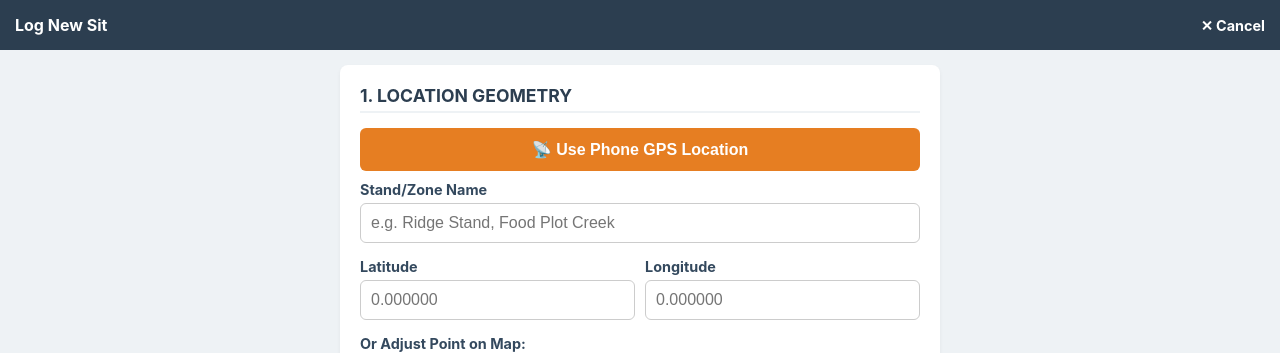
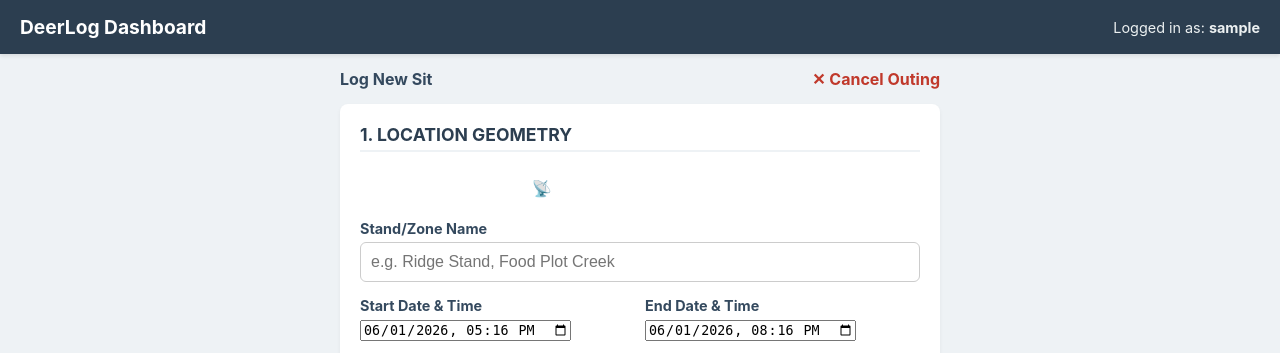
Before and after one commit to bamarob/deerlog, a Django app: page /hunts/create/ in a window 1280 px wide. Shown: the top 353 px of the page. Run offline with Django 5.2, Linux system fonts and the light colour scheme; the visitor is signed in with stand-in values (Sample User, id 1).

Commit message:
Refactor templates with shared base layout

```diff
--- a/core/urls.py
+++ b/core/urls.py
@@ -16,8 +16,10 @@
 """
 from django.contrib import admin
 from django.urls import path, include
+from django.views.generic import RedirectView
 
 urlpatterns = [
     path('admin/', admin.site.bind if hasattr(admin.site, 'bind') else admin.site.urls),
     path('hunts/', include('hunt_logs.urls')), #Mounts our custom logging pages under /hunts/
+    path('', RedirectView.as_view(url='/hunts/dashboard/', permanent=True))
 ]
--- /dev/null
+++ b/hunt_logs/templates/hunt_logs/base.html
@@ -0,0 +1,66 @@
+<!DOCTYPE html>
+<html lang="en">
+<head>
+    <meta charset="UTF-8">
+    <meta name="viewport" content="width=device-width, initial-scale=1.0">
+    <title>{% block title %}DeerLog{% endblock %}</title>
+    <style>
+        :root {
+            --primary: #2c3e50;
+            --success: #27ae60;
+            --danger: #c0392b;
+            --dark: #34495e;
+            --light: #f8f9fa;
+        }
+        body {
+            font-family: -apple-system, BlinkMacSystemFont, "Segoe UI", Roboto, Arial, sans-serif;
+            margin: 0;
+            padding: 0;
+            background-color: #eef2f5;
+            color: var(--dark);
+        }
+        .navbar {
+            background-color: var(--primary);
+            color: white;
+            padding: 15px 20px;
+            display: flex;
+            justify-content: space-between;
+            align-items: center;
+            box-shadow: 0 2px 4px rgba(0,0,0,0.1);
+        }
+        .navbar-brand {
+            color: white;
+            text-decoration: none;
+            font-size: 1.2rem;
+            font-weight: bold;
+        }
+        .user-status {
+            font-size: 0.9rem;
+            color: #ecf0f1;
+        }
+        .container {
+            max-width: 600px;
+            margin: 0 auto;
+            padding: 15px;
+        }
+        {% block extra_css %}{% endblock %}
+    </style>
+</head>
+<body>
+
+    <div class="navbar">
+        <a href="/hunts/dashboard/" class="navbar-brand">DeerLog Dashboard</a>
+        <div class="user-status">
+            {% if user.is_authenticated %}
+                Logged in as: <strong>{{ user.username }}</strong>
+            {% endif %}
+        </div>
+    </div>
+
+    <div class="container">
+        {% block content %}
+        {% endblock %}
+    </div>
+
+</body>
+</html>
--- a/hunt_logs/templates/hunt_logs/create_hunt.html
+++ b/hunt_logs/templates/hunt_logs/create_hunt.html
@@ -1,49 +1,10 @@
-<!DOCTYPE html>
-<html lang="en">
-<head>
-    <meta charset="UTF-8">
-    <meta name="viewport" content="width=device-width, initial-scale=1.0">
-    <title>DeerLog - Log a Sit</title>
-    <link rel="stylesheet" href="//unpkg.com/leaflet@1.9.4/dist/leaflet.css" />
-    <script src="//unpkg.com/leaflet@1.9.4/dist/leaflet.js"></script>
-    <style>
-        :root {
-            --primary: #2c3e50;
-            --success: #27ae60;
-            --accent: #e67e22;
-            --dark: #34495e;
-            --light: #f8f9fa;
-        }
+{% extends 'hunt_logs/base.html' %}
 
-        body {
-            font-family: -apple-system, BlinkMacSystemFont, Arial, sans-serif;
-            margin: 0;
-            padding: 0;
-            background-color: #eef2f5;
-            color: var(--dark);
-        }
+{% block title %}DeerLog - Log a Sit{% endblock %}
 
-        .navbar {
-            background-color: var(--primary);
-            color: white;
-            padding: 15px;
-            display: flex;
-            justify-content: space-between;
-            align-items: center;
-            font-weight: bold;
-        }
-
-        .navbar a {
-            color: white;
-            text-decoration: none;
-            font-size: 0.9rem;
-        }
-
-        .container {
-            max-width: 600px;
-            margin: 0 auto;
-            padding: 15px;
-        }
+{% block extra_css %}
+/* Leaflet and Map Dashboard overrides */
+@import url("//unpkg.com/leaflet@1.9.4/dist/leaflet.css");
 
 .card {
     background: white;
@@ -51,8 +12,8 @@
     border-radius: 8px;
     box-shadow: 0 2px 4px rgba(0,0,0,0.05);
     margin-bottom: 15px;
+    overflow: hidden;
 }
-
 h2 {
     font-size: 1.1rem;
     margin-top: 0;
@@ -62,18 +23,13 @@
     border-bottom: 2px solid #eef2f5;
     padding-bottom: 5px;
 }
-
-        .form-group {
-            margin-bottom: 15px;
-        }
-
+.form-group { margin-bottom: 15px; }
 label {
     display: block;
     font-weight: bold;
     font-size: 0.9rem;
     margin-bottom: 5px;
 }
-
 input[type="text"], input[type="number"], select, textarea {
     width: 100%;
     padding: 10px;
@@ -82,8 +38,6 @@
     box-sizing: border-box;
     font-size: 1rem;
 }
-
-        /* Stealth Counter UI Buttons */
 .counter-row {
     display: flex;
     align-items: center;
@@ -93,7 +47,6 @@
     border-radius: 6px;
     margin-bottom: 10px;
 }
-
 .counter-btn {
     background-color: var(--primary);
     color: white;
@@ -105,19 +58,8 @@
     font-weight: bold;
     cursor: pointer;
 }
-
-        .counter-btn:active {
-            background-color: var(--dark);
-        }
-
-        .counter-value {
-            font-size: 1.3rem;
-            font-weight: bold;
-            width: 40px;
-            text-align: center;
-        }
-
-        /* GPS Button styling with fixed container map rules */
+.counter-btn:active { background-color: var(--dark); }
+.counter-value { font-size: 1.3rem; font-weight: bold; width: 40px; text-align: center; }
 .btn-gps {
     background-color: var(--accent);
     color: white;
@@ -130,7 +72,6 @@
     margin-bottom: 10px;
     cursor: pointer;
 }
-
 #map {
     height: 250px;
     width: 100%;
@@ -138,6 +79,16 @@
     border-radius: 6px;
     border: 1px solid #ccc;
     margin-top: 10px;
+    position: relative;
+    overflow: hidden;
+    display: block;
+    clear: both;
+}
+
+/* Force Leaflet's internal pane layers to respect the card boundaries */
+.leaflet-container, .leaflet-pane, .leaflet-map-pane {
+    position: relative;
+    max-width: 100% !important;
 }
 
 .btn-submit {
@@ -152,16 +103,25 @@
     cursor: pointer;
     box-shadow: 0 4px 6px rgba(39, 174, 96, 0.2);
 }
-    </style>
-</head>
-<body>
+.cancel-bar {
+    display: flex;
+    justify-content: space-between;
+    align-items: center;
+    margin-bottom: 15px;
+    font-weight: bold;
+}
+.cancel-bar a {
+    color: var(--danger);
+    text-decoration: none;
+}
+{% endblock %}
 
-    <div class="navbar">
+{% block content %}
+    <div class="cancel-bar">
         <span>Log New Sit</span>
-        <a href="{% url 'dashboard' %}">✕ Cancel</a>
+        <a href="{% url 'dashboard' %}">✕ Cancel Outing</a>
     </div>
 
-    <div class="container">
     <form method="POST" id="huntForm">
         {% csrf_token %}
 
@@ -172,6 +132,17 @@
             <div class="form-group">
                 <label>Stand/Zone Name</label>
                 <input type="text" name="location_zone" placeholder="e.g. Ridge Stand, Food Plot Creek">
+            </div>
+
+            <div style="display: flex; gap: 10px; margin-bottom: 15px;">
+                <div class="form-group" style="flex: 1;">
+                    <label for="start_time">Start Date & Time</label>
+                    <input type="datetime-local" name="start_time" id="start_time" required>
+                </div>
+                <div class="form-group" style="flex: 1;">
+                    <label for="end_time">End Date & Time</label>
+                    <input type="datetime-local" name="end_time" id="end_time" required>
+                </div>
             </div>
 
             <div style="display: flex; gap: 10px;">
@@ -213,10 +184,20 @@
             </div>
 
             <div class="counter-row">
+                <label style="margin: 0;">Fawns Seen</label>
+                <div>
+                    <button type="button" class="counter-btn" onclick="changeCount('fawns', -1)">-</button>
+                    <input type="number" name="fawns_seen" id="fawns" value="0" style="display:none;">
+                    <span class="counter-value" id="fawns_val">0</span>
+                    <button type="button" class="counter-btn" onclick="changeCount('fawns', 1)">+</button>
+                </div>
+            </div>
+
+            <div class="counter-row">
                 <label style="margin: 0;">Unidentified/Other</label>
                 <div>
                     <button type="button" class="counter-btn" onclick="changeCount('unknown', -1)">-</button>
-                        <input type="number" name="total_deer_seen" id="unknown" value="0" style="display:none;">
+                    <input type="number" name="unknown" id="unknown" value="0" style="display:none;">
                     <span class="counter-value" id="unknown_val">0</span>
                     <button type="button" class="counter-btn" onclick="changeCount('unknown', 1)">+</button>
                 </div>
@@ -228,9 +209,9 @@
             <div class="form-group">
                 <label>Visibility Level</label>
                 <select name="visibility_level">
-                        <option value="Clear">Clear / Full Sight</option>
-                        <option value="Moderate">Moderate / Timber Blend</option>
-                        <option value="Low">Low / Dense Cover or Fog</option>
+                    <option value="0">Private (Only Me)</option>
+                    <option value="1">Masked/Aggregated (Hide Location)</option>
+                    <option value="2">Full Club (Share Everything)</option>
                 </select>
             </div>
 
@@ -242,26 +223,20 @@
 
         <button type="submit" class="btn-submit">Save Log Entry</button>
     </form>
-    </div>
 
+    <script src="//unpkg.com/leaflet@1.9.4/dist/leaflet.js"></script>
     <script>
         var defaultLat = 33.905783;
         var defaultLng = -87.729952;
 
         var map = L.map('map').setView([defaultLat, defaultLng], 12);
 
-        // Using protocol-agnostic tiles loading to match phone security
-        // L.tileLayer('https://{s}.tile.opentopomap.org/{z}/{x}/{y}.png', {
-        //     attribution: 'Map data: &copy; OpenTopoMap'
-        // }).add_To(map);
-
-	// New open-protocol tile layer compatible with local Wi-Fi IP browsing
         L.tileLayer('http://{s}.tile.openstreetmap.org/{z}/{x}/{y}.png', {
             attribution: '&copy; OpenStreetMap contributors'
         }).addTo(map);
+
         var marker = L.marker([defaultLat, defaultLng], {draggable: true}).addTo(map);
 
-        // Forces Leaflet to compute structural boundaries accurately
         setTimeout(function() {
             map.invalidateSize();
         }, 200);
@@ -307,6 +282,20 @@
                 display.innerText = newVal;
             }
         }
+
+        // Auto-populate current date & time elements
+        document.addEventListener("DOMContentLoaded", function() {
+            var startInput = document.getElementById('start_time');
+            var endInput = document.getElementById('end_time');
+
+            if (startInput && !startInput.value) {
+                var now = new Date();
+                now.setMinutes(now.getMinutes() - now.getTimezoneOffset());
+                startInput.value = now.toISOString().slice(0, 16);
+
+                var later = new Date(now.getTime() + (3 * 60 * 60 * 1000));
+                endInput.value = later.toISOString().slice(0, 16);
+            }
+        });
     </script>
-</body>
-</html>
+{% endblock %}
--- a/hunt_logs/views.py
+++ b/hunt_logs/views.py
@@ -1,13 +1,14 @@
 from django.shortcuts import render, redirect, get_object_or_404
 from django.contrib.auth.decorators import login_required
 from django.utils import timezone
+from django.utils.dateparse import parse_datetime
 from .models import HuntLog
 from .models import Harvest
 import folium
 
 @login_required
 def map_dashboard(request):
-    """1. The administrative topographic map view."""
+
     hunts = HuntLog.objects.filter(user=request.user)
 
     # Default fallback map center if no hunt logs exist yet
@@ -27,10 +28,18 @@
     )
 
     for hunt in hunts:
+        zone = hunt.location_zone or "Unmarked Stand"
+        date_str = hunt.start_time.strftime('%b %d, %Y')
+        b = hunt.bucks_seen
+        d = hunt.does_seen
+        f = hunt.fawns_seen
+        u = hunt.unknown_seen
+        total = b + d + f + u
+
         popup_text = f"""
-        <strong>Zone:</strong> {hunt.location_zone or 'Unmarked Stand'}<br>
-        <strong>Date:</strong> {hunt.start_time.strftime('%b %d, %Y')}<br>
-        <strong>Deer Seen:</strong> {hunt.total_deer_seen} (B: {hunt.bucks_seen}, D: {hunt.does_seen})<br>
+        <strong>Zone:</strong> {zone}<br>
+        <strong>Date:</strong> {date_str}<br>
+        <strong>Deer Seen:</strong> {total} (B: {b}, D: {d}, F: {f}, U: {u})<br>
         """
 
         has_harvest = hasattr(hunt, 'harvest')
@@ -68,21 +77,28 @@
         location_zone = request.POST.get('location_zone')
         latitude = request.POST.get('latitude')
         longitude = request.POST.get('longitude')
-        bucks_seen = request.POST.get('bucks_seen', 0)
-        does_seen = request.POST.get('does_seen', 0)
-        total_deer_seen = request.POST.get('total_deer_seen', 0)
+        bucks = request.POST.get('bucks', 0)
+        does = request.POST.get('does', 0)
+        fawns = request.POST.get('fawns', 0)
+        unknown = request.POST.get('unknown', 0)
+        start_str = request.POST.get('start_time')
+        end_str = request.POST.get('end_time')
+        start_dt = parse_datetime(start_str) if start_str else None
+        end_dt = parse_datetime(end_str) if end_str else None
         visibility_level = request.POST.get('visibility_level')
         notes = request.POST.get('notes')
 
         new_log = HuntLog(
             user=request.user,
-            start_time=timezone.now(),
+            start_time=start_dt,
+            end_time=end_dt,
             location_zone=location_zone,
             latitude=float(latitude) if latitude else 0.0,
-            longitude=float(longitude) if longitide else 0.0,
+            longitude=float(longitude) if longitude else 0.0,
             bucks_seen=int(bucks),
             does_seen=int(does),
             fawns_seen=int(fawns),
+            unknown_seen=int(unknown),
             visibility_level=visibility_level,
             notes=notes
         )
```
Also changed, not shown: hunt_logs/templates/hunt_logs/dashboard.html (+22 -153 lines), hunt_logs/templates/hunt_logs/map_dashboard.html (+5 -35 lines). Lines whose indentation alone changed are shown as unchanged.
